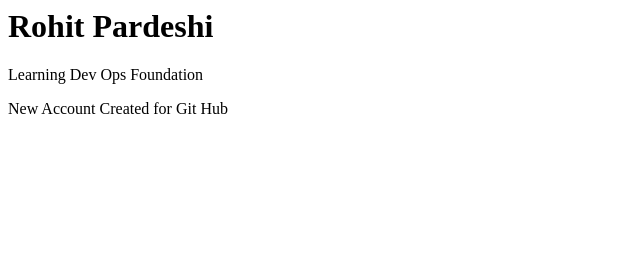
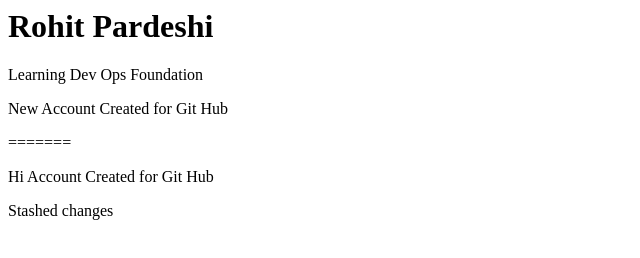
Before and after one commit to rohitsne/Rohit, a plain HTML site: page index.htm in a window 1280 px wide. Shown: the whole page, without its empty margins (0-640 px from the left). Drawn offline with Linux system fonts and the light colour scheme.

Commit message:
merged changes

```diff
--- a/index.htm
+++ b/index.htm
@@ -4,7 +4,11 @@
 <h1>Rohit Pardeshi</h1>
 
 <p>Learning Dev Ops Foundation</p>
+<Updated upstream
 <p> New Account Created for Git Hub</p>
+=======
+<p> Hi Account Created for Git Hub</p>
+Stashed changes
 
 </body>
 </html>
```
